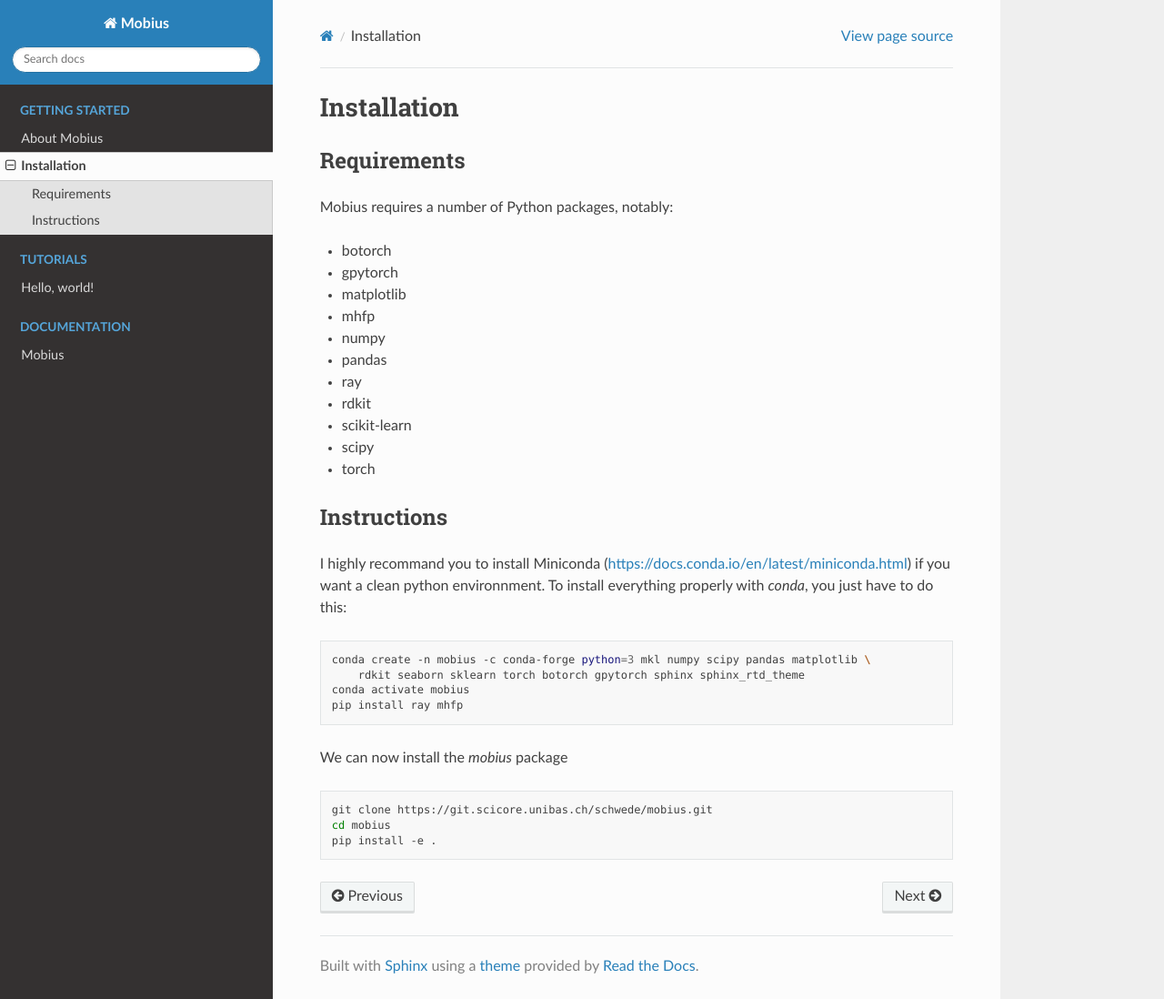
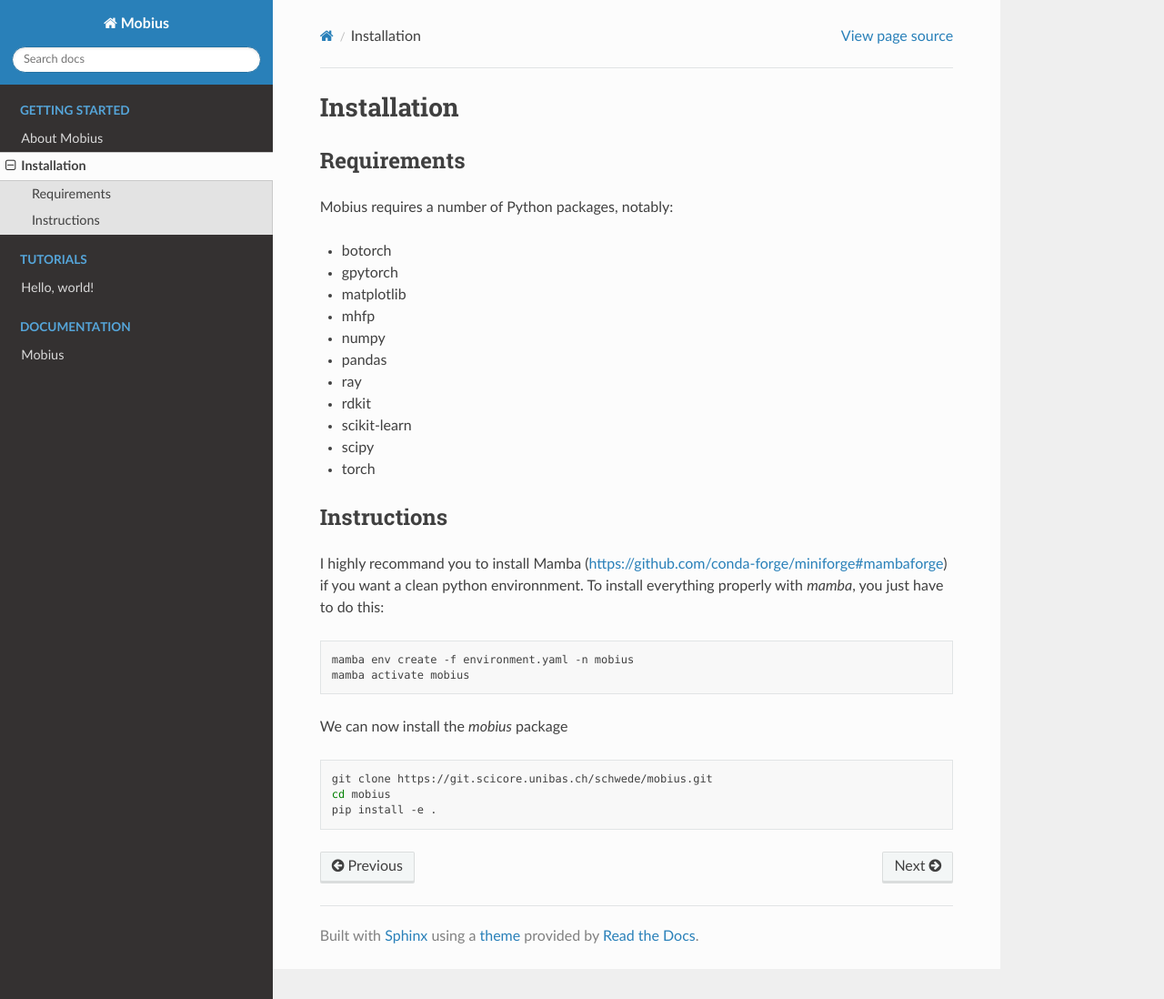
Before and after one commit to jeeberhardt/mobius, a Sphinx documentation site: the page built from docs/source/installation.rst, in a window 1280 px wide and 1098 px high. Shown: the whole window at 91% size. Built offline with Sphinx 7.4.7 and the Read the Docs theme 2.0.0, drawn with Linux system fonts in a browser that asks for light colours.

Commit message:
Updated docs, fixed env, added readthedocs

```diff
--- a/docs/source/installation.rst
+++ b/docs/source/installation.rst
@@ -23,15 +23,13 @@
 Instructions
 ------------
 
-I highly recommand you to install Miniconda (https://docs.conda.io/en/latest/miniconda.html) if you want a
-clean python environnment. To install everything properly with `conda`, you just have to do this:
+I highly recommand you to install Mamba (https://github.com/conda-forge/miniforge#mambaforge) if you want
+a clean python environnment. To install everything properly with `mamba`, you just have to do this:
 
 .. code-block:: bash
 
-    conda create -n mobius -c conda-forge python=3 mkl numpy scipy pandas matplotlib \
-        rdkit seaborn sklearn torch botorch gpytorch sphinx sphinx_rtd_theme
-    conda activate mobius
-    pip install ray mhfp
+    mamba env create -f environment.yaml -n mobius
+    mamba activate mobius
 
 We can now install the `mobius` package
 
--- a/environment.yaml
+++ b/environment.yaml
@@ -8,13 +8,14 @@
   - gpytorch
   - matplotlib
   - numpy
+  - numpydoc
   - pandas
   - pip
   - rdkit
   - seaborn
   - scikit-learn
   - scipy
-  - sphinx
+  - sphinx == 6.2.1
   - sphinx_rtd_theme
   - pytorch
   - pip:
```
Also changed, not shown: .readthedocs.yaml (added).
